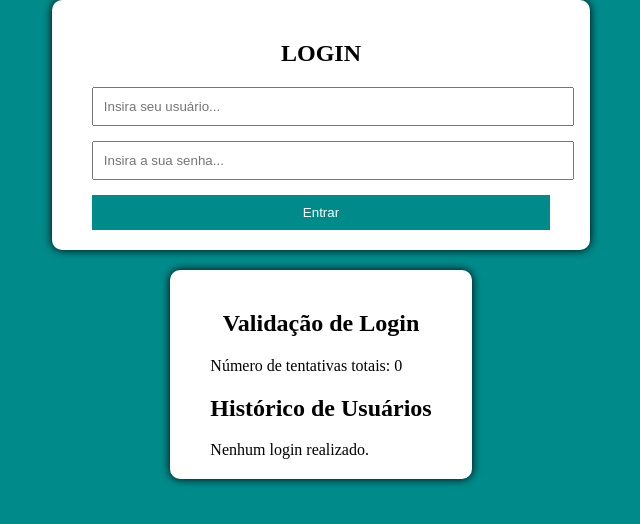
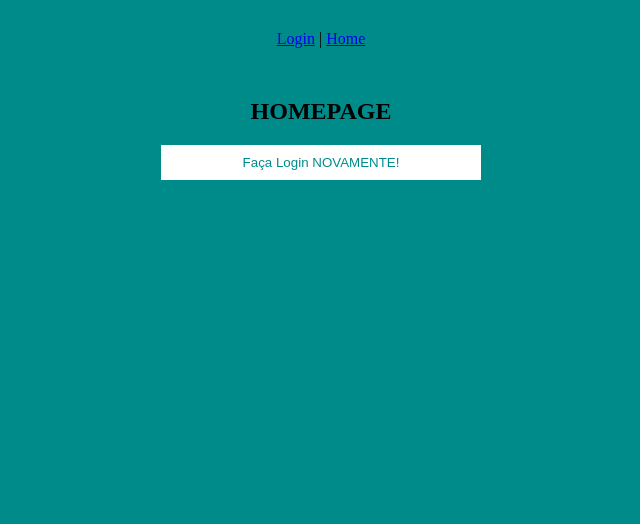
Before and after one commit to HelenaVeltri/Login-com-VUE, a Vue app: page /home in a window 1280 px wide. Shown: the top 524 px of the page, without its empty margins (319-959 px from the left). Built offline with nearby package versions, Linux system fonts and the light colour scheme.

Commit message:
Adição de Vue Router

```diff
--- a/package.json
+++ b/package.json
@@ -11,7 +11,8 @@
     "@vue/cli": "^5.0.8",
     "core-js": "^3.8.3",
     "pinia": "^3.0.2",
-    "vue": "^3.2.13"
+    "vue": "^3.2.13",
+    "vue-router": "^4.5.1"
   },
   "devDependencies": {
     "@babel/core": "^7.12.16",
--- a/src/App.vue
+++ b/src/App.vue
@@ -1,18 +1,18 @@
 <template>
   <div id="app">
-    <Login />
+    <div id="nav">
+      <RouterLink to="/">Login</RouterLink> |
+      <RouterLink to="/home">Home</RouterLink>
+    </div>
+    <main>
+      <RouterView />
+    </main>
   </div>
 </template>
 
 <script>
-import Login from "./components/LOgin.vue";
-
 export default {
-  name: "LoginPagina",
-  components: {
-    Login,
-  },
-  //teste com
+  name: "App",
 };
 </script>
 
@@ -20,5 +20,11 @@ export default {
 body {
   margin: 0;
   background-color: rgb(0, 139, 139);
+  justify-content: center;
+  align-items: center;
+  text-align: center;
+}
+#nav {
+  padding: 30px;
 }
 </style>
--- /dev/null
+++ b/src/components/HomePage.vue
@@ -0,0 +1,25 @@
+<script>
+export default {
+  methods: {
+    goToLogin() {
+      this.$router.push("/");
+    },
+  },
+};
+</script>
+
+<template>
+  <h2>HOMEPAGE</h2>
+  <button @click="goToLogin">Faça Login NOVAMENTE!</button>
+</template>
+
+<style>
+button {
+  padding: 10px;
+  width: 25%;
+  background-color: rgb(255, 255, 255);
+  color: rgb(0, 139, 139);
+  border: none;
+  cursor: pointer;
+}
+</style>
--- a/src/components/LOgin.vue
+++ b/src/components/LOgin.vue
@@ -9,6 +9,9 @@
         placeholder="Insira a sua senha..."
       />
       <button @click="verificarLogin(user, password)">Entrar</button>
+      <div v-if="counter.count === 1">
+        <button @click="goToHomePage">Home Page</button>
+      </div>
       <div :style="{ color: mensagemCor }">{{ mensagem }}</div>
     </div>
     <div class="validation-container">
@@ -33,6 +36,7 @@ import { ref } from "vue";
 import { verificarLogin as loginHandler } from "../scripts/loginHandler.js";
 import { useAuthStore } from "@/stores/auth";
 import { useCounterStore } from "@/stores/counter";
+import { useRouter } from "vue-router";
 
 const user = ref("");
 const password = ref("");
@@ -41,6 +45,7 @@ const mensagemCor = ref("green");
 const auth = useAuthStore();
 const counter = useCounterStore();
 const msg_authentication = ref("");
+const router = useRouter();
 
 function verificarLogin(user, password) {
   const resultado = loginHandler(user, password);
@@ -50,6 +55,9 @@ function verificarLogin(user, password) {
   auth.login(user, password);
   counter.increment();
   counter.count;
+}
+function goToHomePage() {
+  router.push("/home");
 }
 </script>
 
@@ -97,5 +105,6 @@ button {
   color: white;
   border: none;
   cursor: pointer;
+  margin-bottom: 10px;
 }
 </style>
--- a/src/main.js
+++ b/src/main.js
@@ -1,9 +1,11 @@
 import { createApp } from "vue";
 import { createPinia } from "pinia";
 import App from "./App.vue";
+import router from "./router";
 
 const pinia = createPinia();
 const app = createApp(App);
 
+app.use(router);
 app.use(pinia);
 app.mount("#app");
--- /dev/null
+++ b/src/router/index.js
@@ -0,0 +1,23 @@
+import HomePage from "@/components/HomePage.vue";
+import LOgin from "@/components/LOgin.vue";
+import { createRouter, createWebHistory } from "vue-router";
+
+const routes = [
+  {
+    path: "/",
+    name: "Login",
+    component: LOgin,
+  },
+  {
+    path: "/home",
+    name: "Home",
+    component: HomePage,
+  },
+];
+
+const router = createRouter({
+  history: createWebHistory(),
+  routes,
+});
+
+export default router;
```
Also changed, not shown: 1 other file (tests, documents, lock files or other folders).
